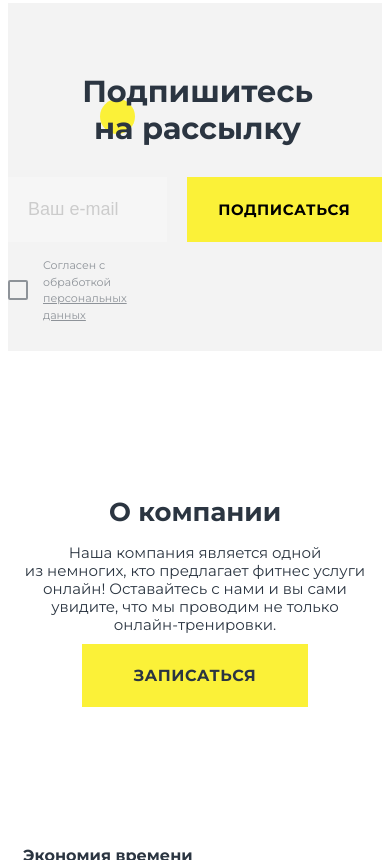
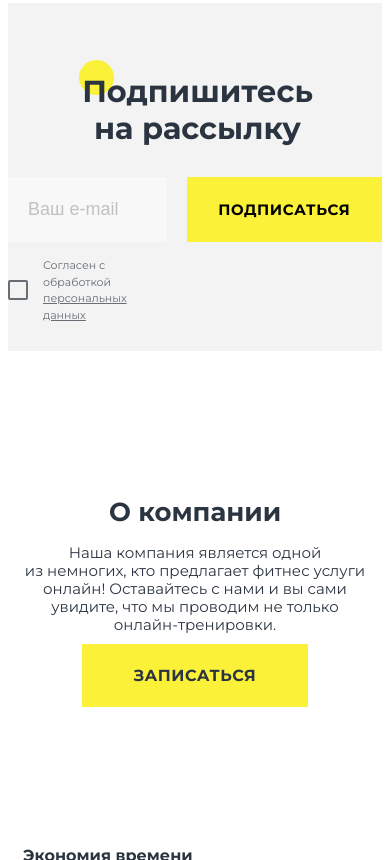
Before and after one commit to AlexCortez76/FrontendBlok-Module01-Freefit, a plain HTML site: page index.html in a window 390 px wide. Shown: the part 1528-2388 px from the top of the page. Drawn offline with Linux system fonts and the light colour scheme.

Commit message:
Edit project

```diff
--- a/index.html
+++ b/index.html
@@ -88,9 +88,9 @@
         </section>
     </div>
     <div class="subscribe">
-        <div class="subscribe-title">
-            <h3>Подпишитесь на&nbsp;рассылку</h3>
-            <div class="subscribe-item"></div>
+        <div class="subscribe-head">
+            <h3 class="subscribe-title"><div class="subscribe-item"></div>
+                Подпишитесь на&nbsp;рассылку</h3>
         </div>
         <form action="javascript:void(0)" class="form">
             <div>
--- a/styles/main.css
+++ b/styles/main.css
@@ -9,6 +9,7 @@
 body {
    font-family: "Montserrat";
    color: var(--dark);
+   overflow-x: hidden;
 }
 
 a {
@@ -20,16 +21,16 @@ a {
    margin: 0 auto;
    padding-left: 15px;
    padding-right: 15px;
- }
+}
 
- /* Header */
+/* Header */
 
- .header {
+.header {
    padding-top: 50px;
    padding-bottom: 30px;
- }
+}
 
- .header-wrapper {
+.header-wrapper {
    display: flex;
    align-items: center;
 }
@@ -326,27 +327,34 @@ a {
    height: 348px;
    background-color: var(--light);
    margin-top: 162px;
-   z-index: -2;
+   z-index: -3;
 }
 
-.subscribe-title {
+.subscribe-head {
    font-weight: 700;
    font-size: clamp(26px, 2.5vw ,40px);
    text-align: center;
    padding-top: 40px;
    padding-left: 5px;
+   z-index: 2;
+}
+
+.subscribe-title {
+   display: inline-block;
    position: relative;
-   z-index: 1;
+   z-index: 0;
 }
 
 .subscribe-item {
+   display: inline-block;
    background-color: var(--yellow);
-   width: 53px;
+   width: 100%;
+   max-width: 53px;
    height: 53px;
    border-radius: 100%;
    position: absolute;
-   bottom: 15px;
-   left: 340px;
+   bottom: 32%;
+   left: -6%;
    z-index: -1;
 }
 
@@ -358,9 +366,11 @@ a {
 }
 
 .form-email {
+   background-color: white;
    font-size: 18px;
+   font-weight: 0;
    line-height: 150%;
-   opacity: 0.3;
+   opacity: 0.4;
    padding: 0 20px;
    width: 100%;
    max-width: 372px;
@@ -376,7 +386,7 @@ a {
    display: flex;
    font-size: 11px;
    line-height: 150%;
-   opacity: 0.5;
+   opacity: 0.7;
    padding: 0;
    margin-top: 15px;
 }
@@ -655,9 +665,6 @@ a {
       grid-template-rows: repeat(3, 240px);
       grid-template-areas: "a b" "c d" "e f";
    }
-   .subscribe-item {
-      left: 200px;
-   }
    .main-title {
       flex-basis: 40%;
    }
@@ -680,9 +687,6 @@ a {
    }
    .arrow {
       top: min(64vw, 960px);
-   }
-   .subscribe-item {
-      left: 160px;
    }
    .main-title {
       flex-basis: calc(100% - 400px - 8px);
@@ -776,10 +780,6 @@ a {
    .grid {
       grid-template-rows: repeat(3, 224px);
    }
-   .subscribe-item {
-      left: 110px;
-      bottom: 10px;
-   }
    .main-title {
       flex-basis: calc(100% - 382px - 5px);
    }
@@ -831,8 +831,8 @@ a {
    .subscribe-item {
       width: 35px;
       height: 35px;
-      left: 92px;
-      bottom: 13px;
+      left: -4%;
+      bottom: 40%;
    }
    .main-title h2 {
       margin-bottom: 0;
@@ -870,6 +870,14 @@ a {
    .item-title {
       font-size: 14px;
       line-height: 120%;
+   }
+   .subscribe-title {
+      flex-basis: 100%;
+      max-width: 442px;
+   }
+   .subscribe-item {
+      bottom: 70%;
+      left: 18%;
    }
    .main-title {
       flex-basis: 100%;
@@ -930,8 +938,8 @@ a {
    .subscribe-item {
       width: 31px;
       height: 31px;
-      bottom: 45px;
-      left: 40px;
+      bottom: 56px;
+      left: 20px;
    }
    .form {
       flex-direction: column;
```
